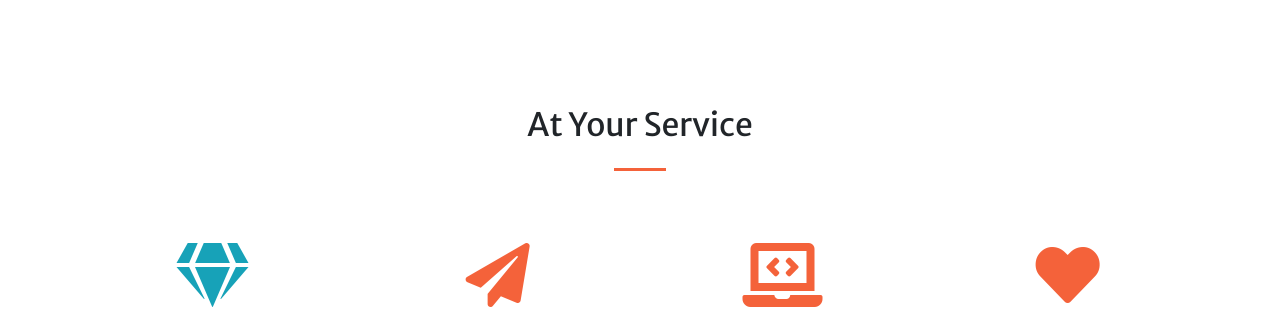
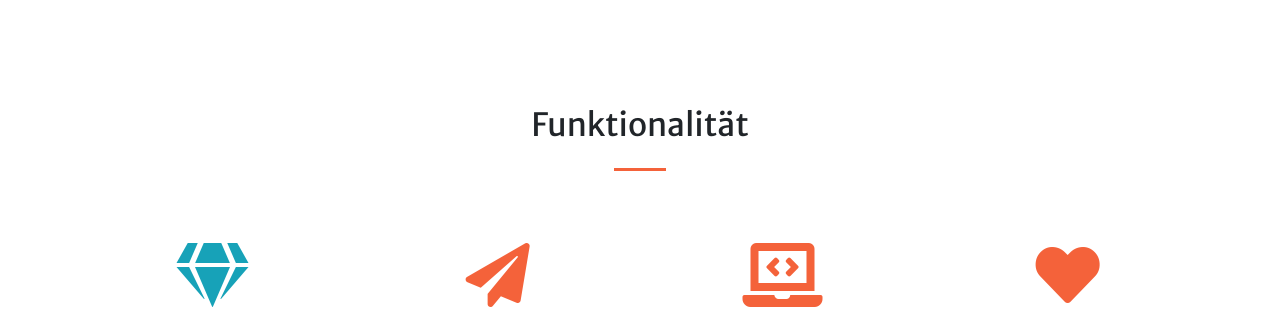
Before and after one commit to WueVsVirus/WueVsVirus.github.io, a Jekyll site: the page built from index.md, in a window 1280 px wide and 900 px high, scrolled down 1269 px. Shown: the part 155-464 px from the top of the window. Built offline with Jekyll 4.4.1, drawn with Linux system fonts in a browser that asks for light colours; nearby versions of some CDN libraries.

Commit message:
Update index.md

```diff
--- a/index.md
+++ b/index.md
@@ -22,9 +22,9 @@ sections:
         class: btn-light
 
   - type: services.html
-    section_id: Funktionen
+    section_id: service
     #background_style: bg-info
-    title: At Your Service
+    title: Funktionalität
     services:
       - title: Risikoermittlung
         text: Dein persönliches Risiko.
```
